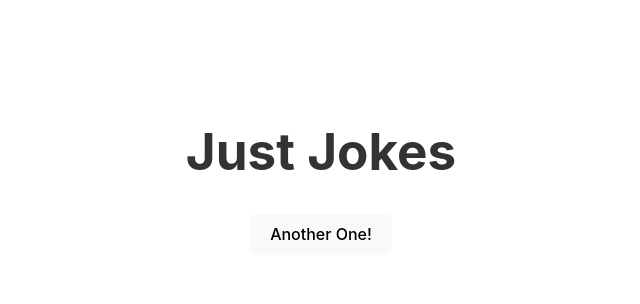
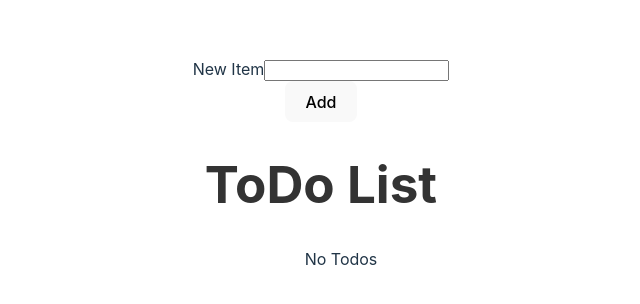
Before and after one commit to SaagarSuresh/react-components, a React (Vite) app: page / in a window 1280 px wide. Shown: the part 228-532 px from the top of the page, without its empty margins (319-959 px from the left). Built offline with nearby package versions, Linux system fonts and the light colour scheme; no server answers.

Commit message:
Created ToDo List  Component

```diff
--- a/src/App.jsx
+++ b/src/App.jsx
@@ -5,6 +5,7 @@ import ListDisplay from './components/ListDisplay/ListDisplay'
 import RandomQuoteGenerator from './components/RandomQuoteGenerator/RandomQuoteGenerator'
 import SimpleCounter from './components/SimpleCounter/SimpleCounter'
 import MyComponent from './components/Test/Test'
+import ToDoList from './components/ToDoList/ToDoList'
 import ToggleButton from './components/ToggleButton/ToggleButton'
 
 function App() {
@@ -18,7 +19,8 @@ function App() {
         {/* <ListDisplay /> */}
         {/* <MyComponent /> */}
         {/* <BasicForm /> */}
-        <RandomQuoteGenerator />
+        {/* <RandomQuoteGenerator /> */}
+        <ToDoList />
     </>
   )
 }
--- /dev/null
+++ b/src/components/ToDoList/ToDoList.jsx
@@ -0,0 +1,84 @@
+import React, { useEffect, useState } from "react";
+
+const ToDoList = () => {
+  const [newItem, setNewItem] = useState("");
+  const [todos, setTodos] = useState(() => {
+    const localValue = localStorage.getItem("ITEMS")
+    if(localValue == null) return []
+
+    return JSON.parse(localValue)
+  });
+
+  useEffect(()=>{
+    localStorage.setItem("ITEMS", JSON.stringify(todos))
+  }, [todos])
+
+  const handleSubmit = (e) => {
+    e.preventDefault();
+
+    setTodos((currentTodos) => {
+      return [
+        ...currentTodos,
+        { id: crypto.randomUUID(), title: newItem, completed: false },
+      ];
+    });
+
+    setNewItem("")
+  };
+
+  function toggleTodo(id, completed) {
+    setTodos(currentTodos => {
+        return currentTodos.map(todo => {
+            if(todo.id === id){
+                return {...todo, completed}
+            }
+
+            return todo
+        })
+    })
+  }
+
+  const deleteTodo = (id) => {
+    setTodos(currentTodos => {
+        return currentTodos.filter(todo => todo.id !== id)
+    })
+  }
+
+  return (
+    <>
+      <form onSubmit={handleSubmit}>
+        <div>
+          <label htmlFor="item">New Item</label>
+          <input
+            value={newItem}
+            onChange={(e) => setNewItem(e.target.value)}
+            type="text"
+            id="item"
+          />
+        </div>
+        <button>Add</button>
+      </form>
+      <h1>ToDo List</h1>
+      <ul>
+        {todos.length === 0 && "No Todos"}
+        {todos.map((todo) => {
+          return (
+            <li key={todo.id}>
+              <label>
+                <input
+                type="checkbox"
+                checked={todo.completed}
+                onChange={e => toggleTodo(todo.id, e.target.checked)}
+                />
+                {todo.title}
+              </label>
+              <button onClick={()=>deleteTodo(todo.id)}>Delete</button>
+            </li>
+          );
+        })}
+      </ul>
+    </>
+  );
+};
+
+export default ToDoList;
```
